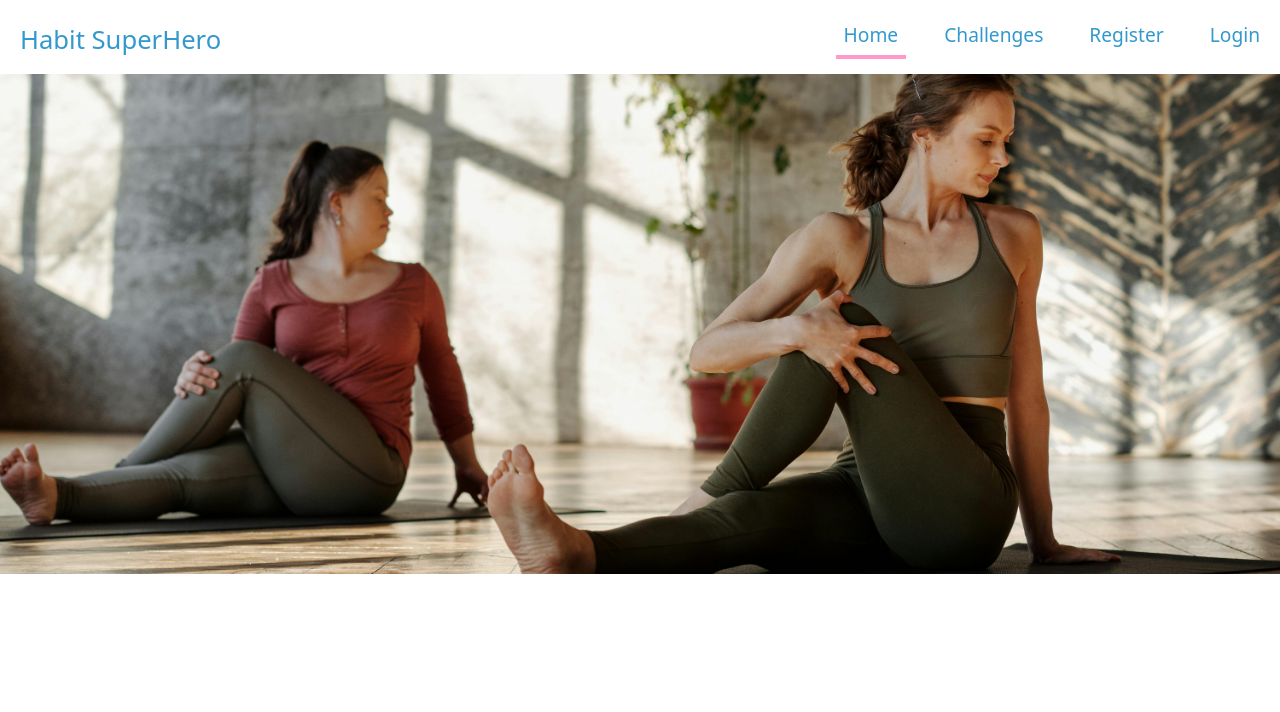
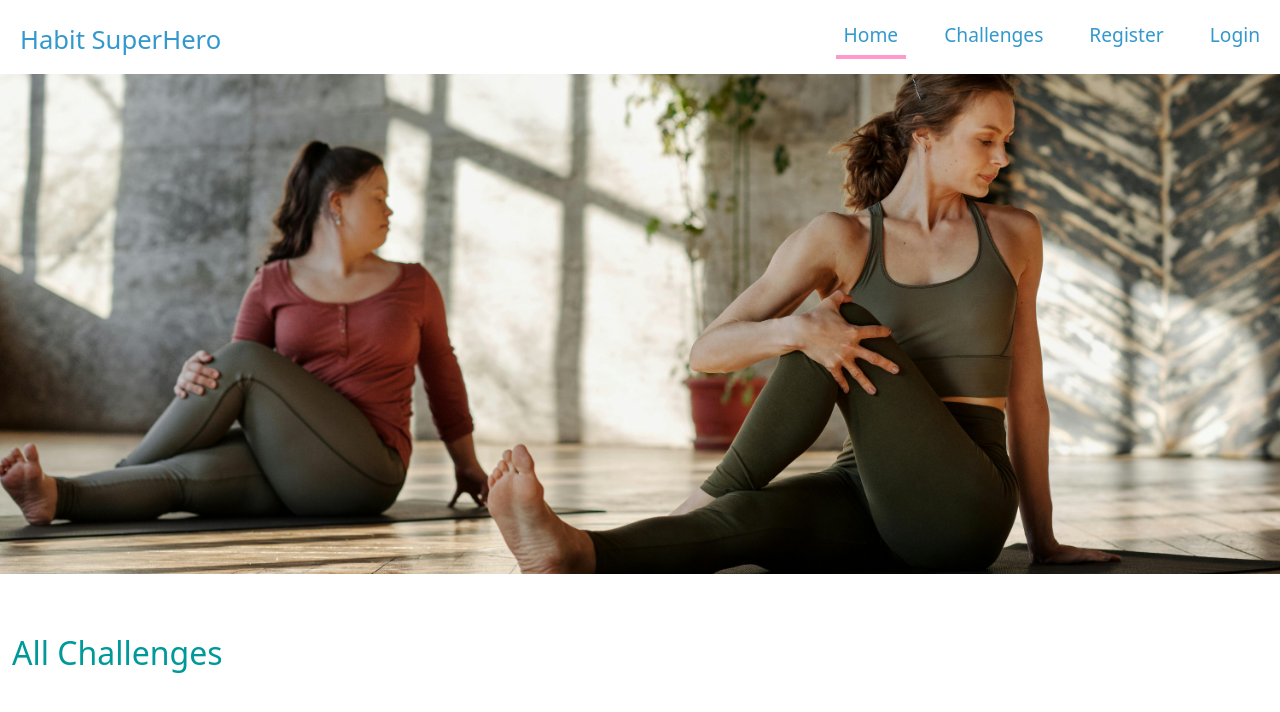
Before and after one commit to DilyanaKom/softuni-react-habit-superhero, a React (Vite) app in the folder client/: page / in a window 1280 px wide. Shown: the top 712 px of the page. Built offline with nearby package versions, Linux system fonts and the light colour scheme.

Commit message:
Update App.jsx

```diff
--- a/client/src/App.jsx
+++ b/client/src/App.jsx
@@ -6,7 +6,6 @@ import { Routes, Route } from 'react-router';
 import Navigation from './components/navigation/Navigation';
 import Register from './components/user/Register';
 import Login from './components/user/Login';
-import Hero from './components/Hero';
 import CreateChallengeForm from './components/challenges/CreateChallengeForm';
 import Catalog from './components/challenges/Catalog';
 
@@ -19,6 +18,7 @@ import ChallengeDetails from './components/challenges/ChallengeDetails';
 import EditChallenge from './components/challenges/EditChallenge';
 import DeleteChallenge from './components/challenges/DeleteChallenge';
 import GuardedRoute from './components/guards/GuardedRoute';
+import Home from './components/home/Home';
 
 
 
@@ -39,7 +39,7 @@ function App() {
         <NavigationProvider>
           <Navigation />
           <Routes>
-            <Route index element={<Hero />} />
+            <Route index element={<Home />} />
             <Route path="/register" element={<Register />} />
             <Route path="/login" element={<Login />} />
             <Route path="/challenges" element={<Catalog />} />
```
